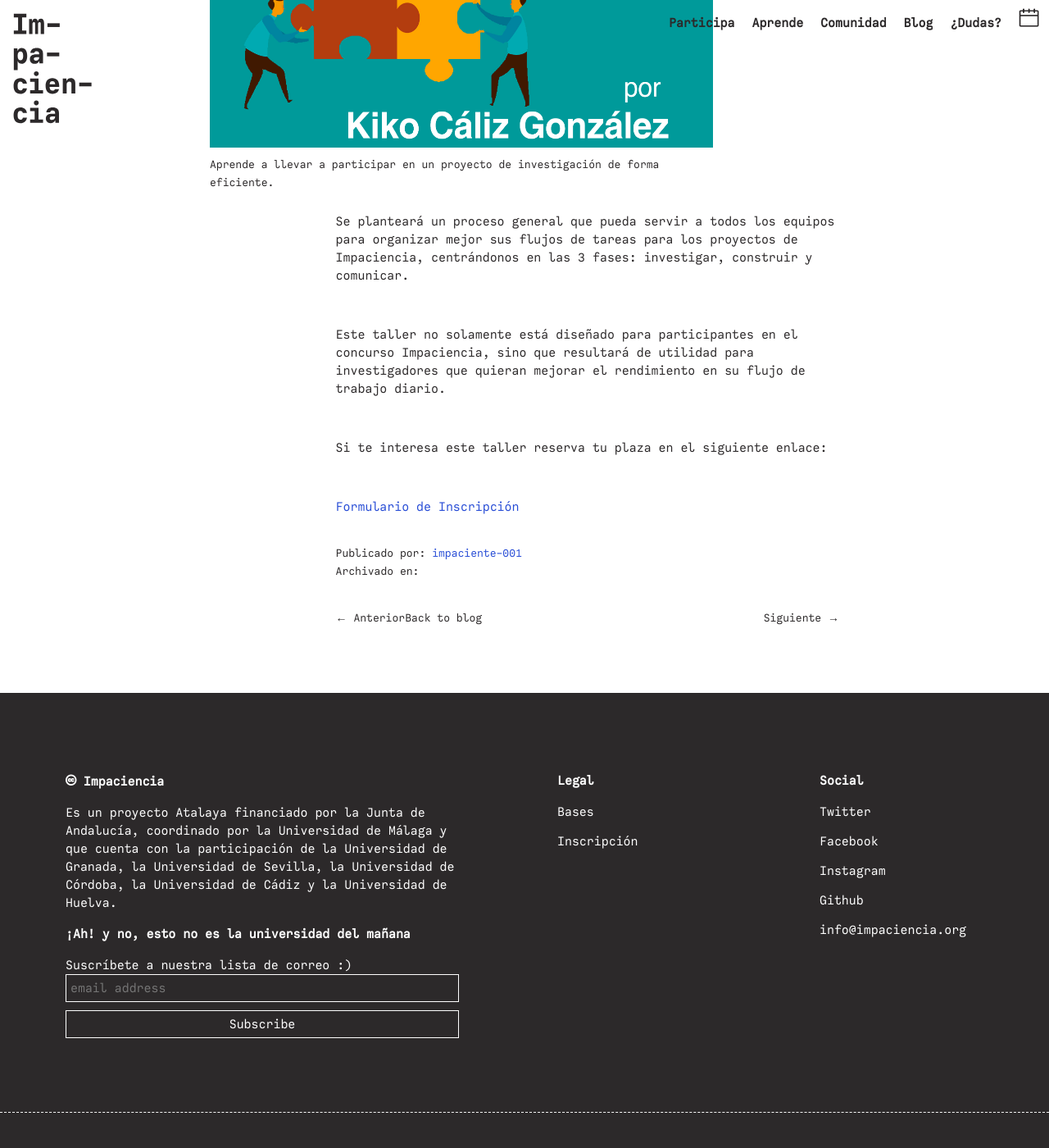
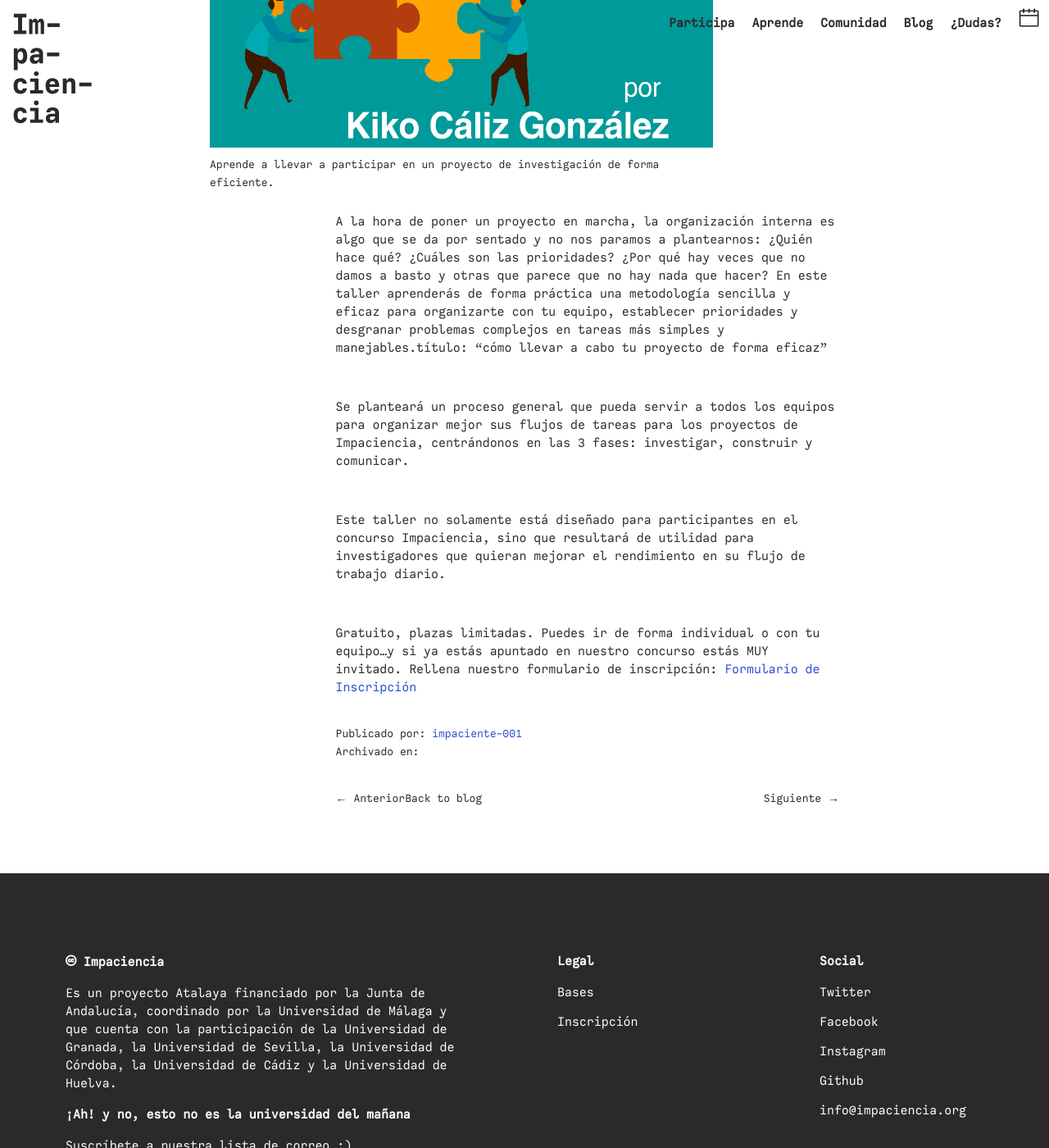
Before and after one commit to Impaciencia/impaciencia.github.io, a Jekyll site: the page built from _posts/2017-12-02-Taller-como-llevar-a-cabo-tu proyecto.md, in a window 1280 px wide and 1400 px high, scrolled down 867 px. Shown: the whole window at 82% size. Built offline with Jekyll 4.4.1, drawn with Linux system fonts in a browser that asks for light colours; some web fonts are replaced; comment, search, counter and statistics services are not loaded.

Commit message:
new event

```diff
--- a/_posts/2017-12-02-Taller-como-llevar-a-cabo-tu proyecto.md
+++ b/_posts/2017-12-02-Taller-como-llevar-a-cabo-tu proyecto.md
@@ -20,10 +20,13 @@ layout: post
 <div class="piefoto"> Aprende a llevar a participar en un proyecto de investigación de forma eficiente. </div>
 {:/nomarkdown}
 
+A la hora de poner un proyecto en marcha, la organización interna es algo que se da por sentado y no nos paramos a plantearnos: ¿Quién hace qué? ¿Cuáles son las prioridades? ¿Por qué hay veces que no damos a basto y otras que parece que no hay nada que hacer?
+En este taller aprenderás de forma práctica una metodología sencilla y eficaz para organizarte con tu equipo, establecer prioridades y desgranar problemas complejos en tareas más simples y manejables.título: "cómo llevar a cabo tu proyecto de forma eficaz"
+
 Se planteará un proceso general que pueda servir a todos los equipos para organizar mejor sus flujos de tareas para los proyectos de Impaciencia, centrándonos en las 3 fases: investigar, construir y comunicar.
 
 Este taller no solamente está diseñado para participantes en el concurso Impaciencia, sino que resultará de utilidad para investigadores que quieran mejorar el rendimiento en su flujo de trabajo diario.
 
-Si te interesa este taller reserva tu plaza en el siguiente enlace:
-
+Gratuito, plazas limitadas. Puedes ir de forma individual o con tu equipo...y si ya estás apuntado en nuestro concurso estás MUY invitado.
+Rellena nuestro formulario de inscripción:
 [Formulario de Inscripción](https://goo.gl/forms/vpEa48mvdL3B5id33)
```
